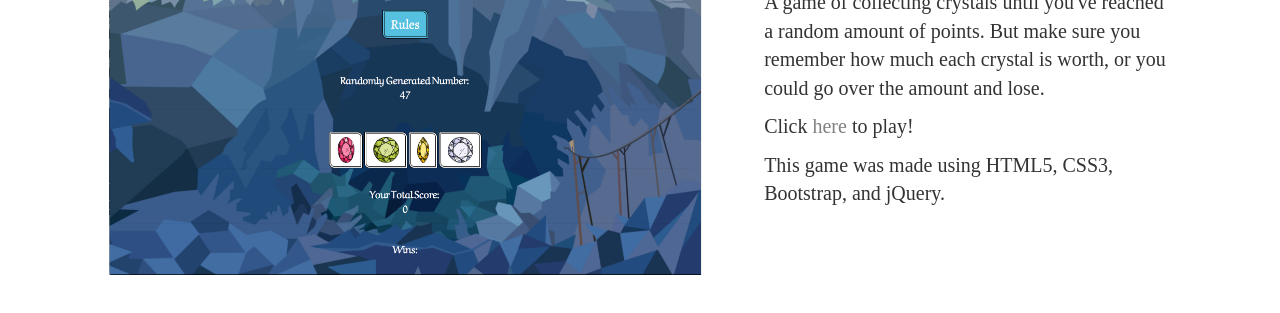
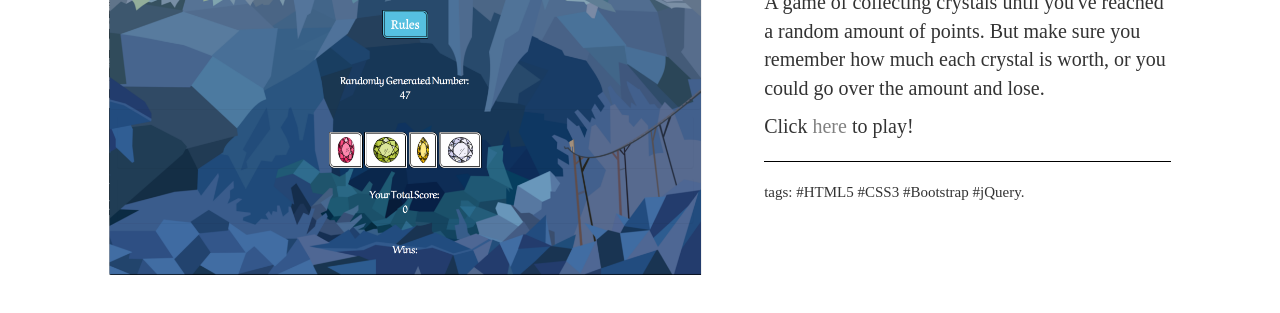
Before and after one commit to chiaramdelucia/Bootstrap-Portfolio, a website: page app/public/portfolio.html in a window 1280 px wide. Shown: the part 275-588 px from the top of the page. Drawn offline with nearby package versions, Linux system fonts and the light colour scheme; files that its build step writes are made by us from their sources; files whose address does not match are found by name; a web font is replaced by a local one.

Commit message:
Adding styling to description of works.

```diff
--- a/app/public/css/portfolio.css
+++ b/app/public/css/portfolio.css
@@ -1,6 +1,6 @@
 body{
 	font-family: 'Scope One', serif;
-	font-size: 20px;
+	/*font-size: 20px;*/
 	height: 1000px;
 }
 
@@ -58,6 +58,14 @@ body{
 
 .work {
 	padding-top: 200px;
+	font-size: 20px;
+}
+
+hr{
+	border-color: black;
+}
+.tags {
+	font-size: 15px;
 }
 
 .crystal_collector{
--- a/app/public/portfolio.html
+++ b/app/public/portfolio.html
@@ -50,7 +50,8 @@
 			<h2>Crystal Collector</h2>
 			<p>A game of collecting crystals until you've reached a random amount of points. But make sure you remember how much each crystal is worth, or you could go over the amount and lose.</p>
 			<p>Click <a href="https://chiaramdelucia.github.io/crystal-collector" target="blank" class="click" />here</a> to play!</p>
-			<p>This game was made using HTML5, CSS3, Bootstrap, and jQuery.</p>
+			<hr>
+			<p class="tags">tags: #HTML5 #CSS3 #Bootstrap #jQuery.</p>
 		</div>
 
 	</div> <!-- close .work-->
```
